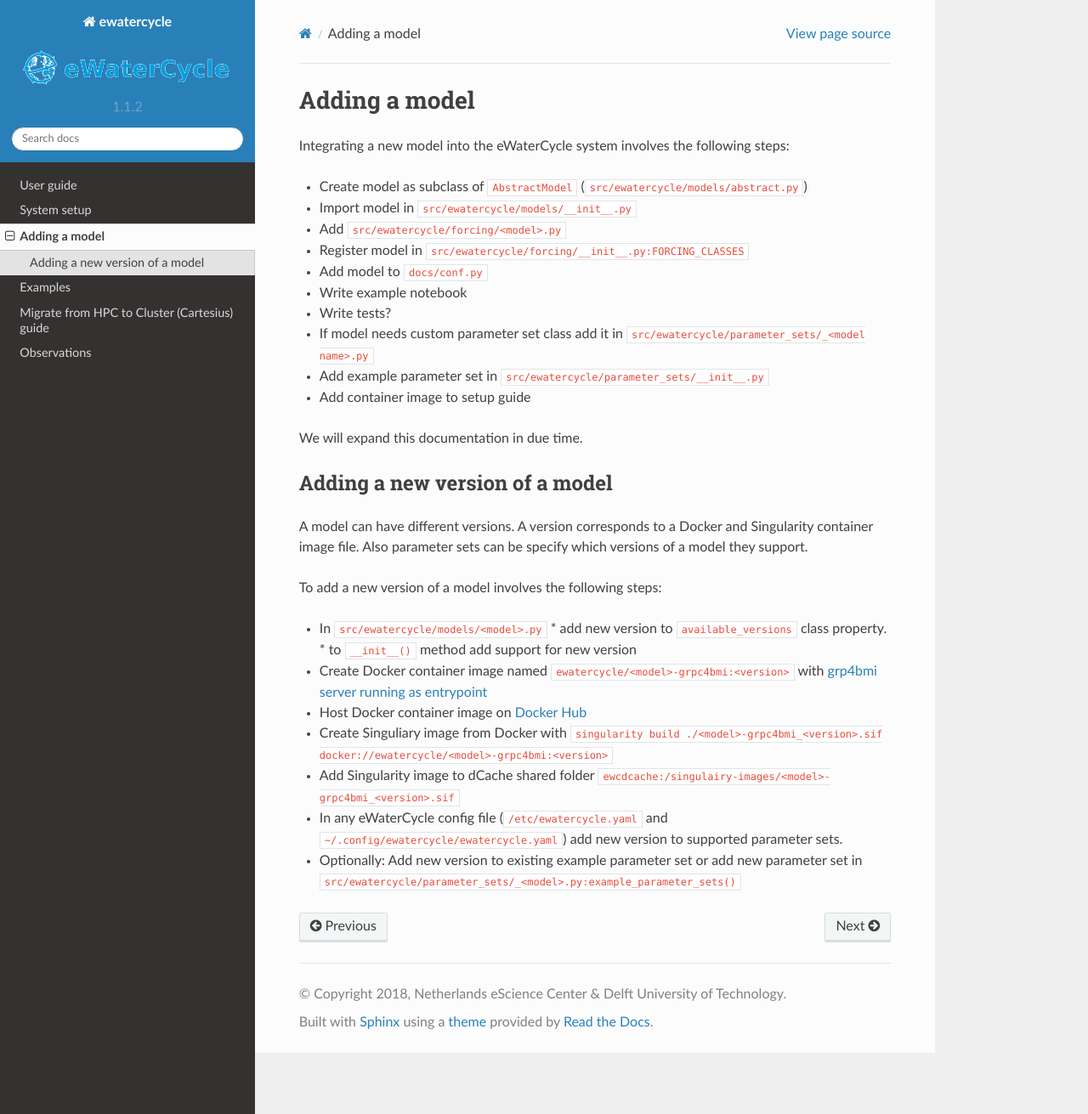
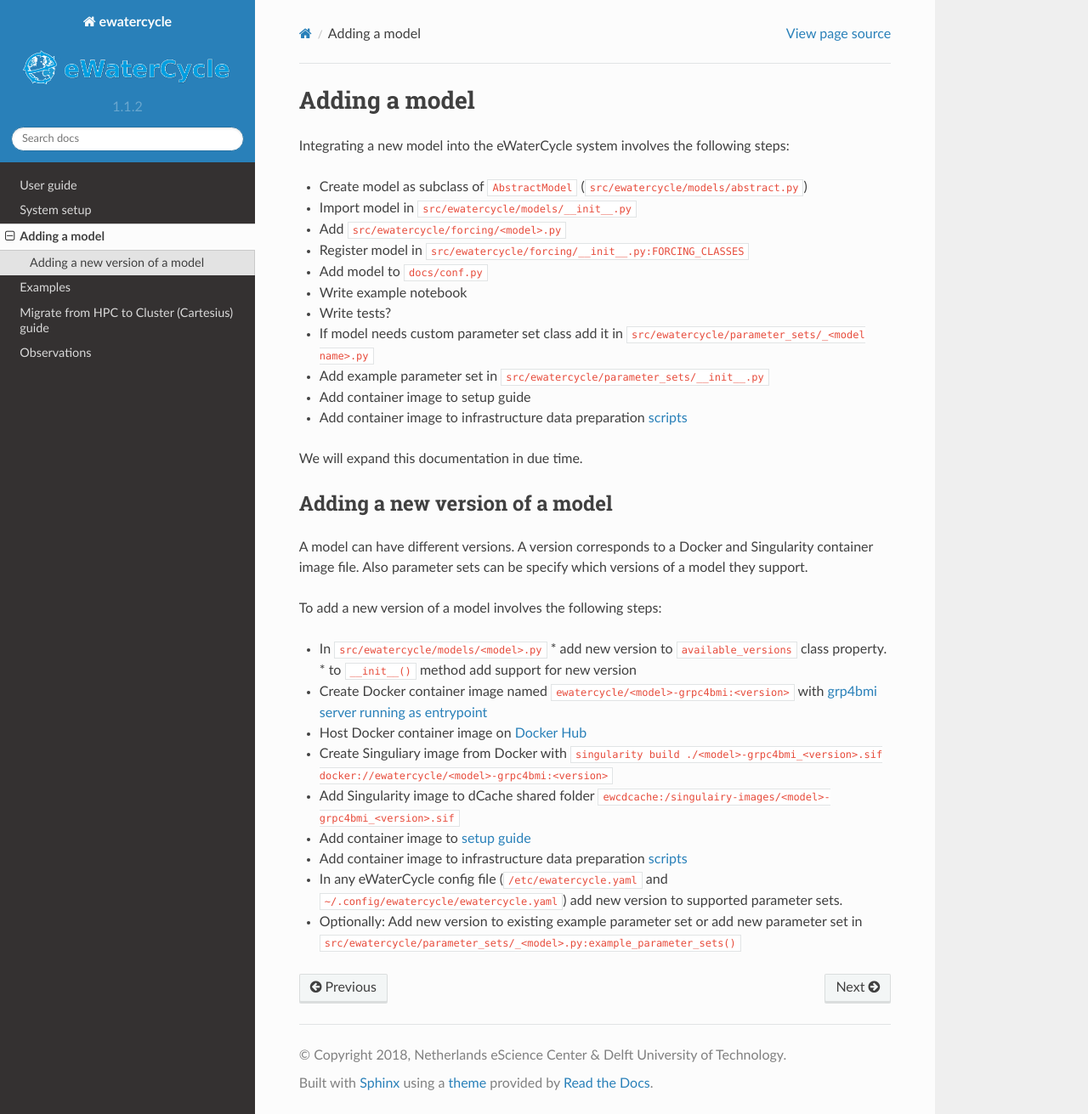
Before and after one commit to eWaterCycle/ewatercycle, a Sphinx documentation site: the page built from docs/adding_models.rst, in a window 1280 px wide and 1311 px high. Shown: the whole window at 85% size. Built offline with Sphinx 7.4.7 and the Read the Docs theme 2.0.0, drawn with Linux system fonts in a browser that asks for light colours; pages that are not in the unit, such as notebooks, are missing from menus.

Commit message:
Add image to system setup and infra

```diff
--- a/docs/adding_models.rst
+++ b/docs/adding_models.rst
@@ -13,6 +13,7 @@ Integrating a new model into the eWaterCycle system involves the following steps
 * If model needs custom parameter set class add it in ``src/ewatercycle/parameter_sets/_<model name>.py``
 * Add example parameter set in ``src/ewatercycle/parameter_sets/__init__.py``
 * Add container image to setup guide
+* Add container image to infrastructure data preparation `scripts <https://github.com/eWaterCycle/infra/tree/main/roles/prep_shared_data>`_
 
 We will expand this documentation in due time.
 
@@ -32,5 +33,7 @@ To add a new version of a model involves the following steps:
 * Host Docker container image on `Docker Hub <https://hub.docker.com/u/ewatercycle>`_
 * Create Singuliary image from Docker with ``singularity build ./<model>-grpc4bmi_<version>.sif docker://ewatercycle/<model>-grpc4bmi:<version>``
 * Add Singularity image to dCache shared folder ``ewcdcache:/singulairy-images/<model>-grpc4bmi_<version>.sif``
+* Add container image to `setup guide <system_setup>`_
+* Add container image to infrastructure data preparation `scripts <https://github.com/eWaterCycle/infra/tree/main/roles/prep_shared_data>`_
 * In any eWaterCycle config file (``/etc/ewatercycle.yaml`` and ``~/.config/ewatercycle/ewatercycle.yaml``) add new version to supported parameter sets.
 * Optionally: Add new version to existing example parameter set or add new parameter set in ``src/ewatercycle/parameter_sets/_<model>.py:example_parameter_sets()``
```
